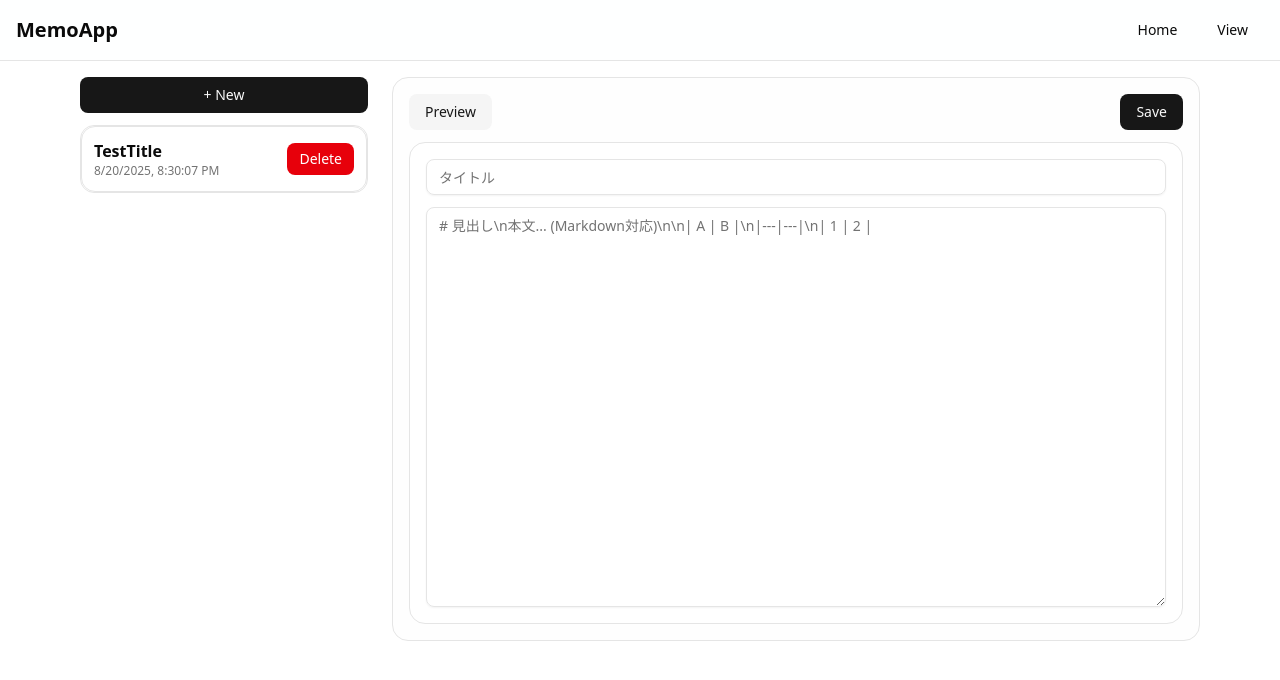
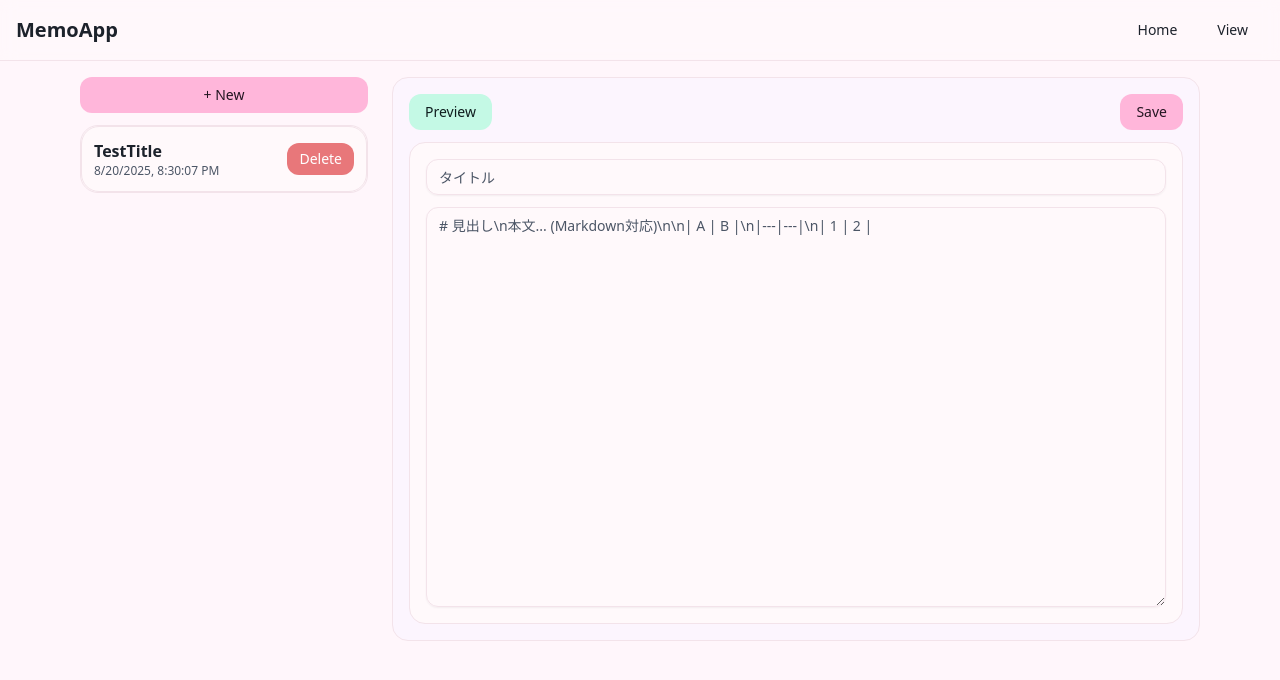
Before and after one commit to misato729/Next-MemoApp, a Next.js app: page /edit in a window 1280 px wide. Shown: the top 680 px of the page. Built offline with nearby package versions, Linux system fonts and the light colour scheme.

Commit message:
UIをいい感じにした

```diff
--- a/src/app/globals.css
+++ b/src/app/globals.css
@@ -42,72 +42,99 @@
 }
 
 :root {
-    --radius: 0.625rem;
-    --background: oklch(1 0 0);
-    --foreground: oklch(0.145 0 0);
-    --card: oklch(1 0 0);
-    --card-foreground: oklch(0.145 0 0);
-    --popover: oklch(1 0 0);
-    --popover-foreground: oklch(0.145 0 0);
-    --primary: oklch(0.205 0 0);
-    --primary-foreground: oklch(0.985 0 0);
-    --secondary: oklch(0.97 0 0);
-    --secondary-foreground: oklch(0.205 0 0);
-    --muted: oklch(0.97 0 0);
-    --muted-foreground: oklch(0.556 0 0);
-    --accent: oklch(0.97 0 0);
-    --accent-foreground: oklch(0.205 0 0);
-    --destructive: oklch(0.577 0.245 27.325);
-    --border: oklch(0.922 0 0);
-    --input: oklch(0.922 0 0);
-    --ring: oklch(0.708 0 0);
-    --chart-1: oklch(0.646 0.222 41.116);
-    --chart-2: oklch(0.6 0.118 184.704);
-    --chart-3: oklch(0.398 0.07 227.392);
-    --chart-4: oklch(0.828 0.189 84.429);
-    --chart-5: oklch(0.769 0.188 70.08);
-    --sidebar: oklch(0.985 0 0);
-    --sidebar-foreground: oklch(0.145 0 0);
-    --sidebar-primary: oklch(0.205 0 0);
-    --sidebar-primary-foreground: oklch(0.985 0 0);
-    --sidebar-accent: oklch(0.97 0 0);
-    --sidebar-accent-foreground: oklch(0.205 0 0);
-    --sidebar-border: oklch(0.922 0 0);
-    --sidebar-ring: oklch(0.708 0 0);
+    /* 角丸ちょい大きめに（ふわっと感） */
+    --radius: 0.875rem;
+    /* ------- Base ------- */
+    --background: oklch(0.985 0.015 350);
+    /* ほのかな桜ミルク */
+    --foreground: oklch(0.25 0.02 260);
+    /* やわらかチャコール */
+    --card: oklch(0.99 0.01 0);
+    /* ほぼ白 */
+    --card-foreground: var(--foreground);
+    --popover: var(--card);
+    --popover-foreground: var(--foreground);
+    /* ------- Brand / Accents ------- */
+    --primary: oklch(0.86 0.10 350);
+    /* パステルピンク */
+    --primary-foreground: oklch(0.22 0.03 330);
+    /* 濃いめプラム（可読性Up） */
+    --secondary: oklch(0.94 0.06 170);
+    /* ミント */
+    --secondary-foreground: oklch(0.22 0.02 200);
+    --accent: oklch(0.95 0.06 275);
+    /* ラベンダー */
+    --accent-foreground: oklch(0.22 0.02 280);
+    --muted: oklch(0.97 0.03 350);
+    /* うっすらピンクグレー */
+    --muted-foreground: oklch(0.45 0.03 260);
+    --destructive: oklch(0.7 0.14 20);
+    /* ふんわりコーラル */
+    --border: oklch(0.93 0.02 350);
+    --input: var(--border);
+    --ring: oklch(0.82 0.10 350);
+    /* ピンクの輪郭 */
+    /* ------- Charts（やさしい虹色） ------- */
+    --chart-1: oklch(0.82 0.14 350);
+    /* pink */
+    --chart-2: oklch(0.88 0.10 220);
+    /* sky */
+    --chart-3: oklch(0.88 0.10 170);
+    /* mint */
+    --chart-4: oklch(0.90 0.12 300);
+    /* lavender */
+    --chart-5: oklch(0.95 0.12 95);
+    /* lemon */
+    /* ------- Sidebar（薄めに） ------- */
+    --sidebar: oklch(0.985 0.015 350);
+    --sidebar-foreground: var(--foreground);
+    --sidebar-primary: var(--primary);
+    --sidebar-primary-foreground: var(--primary-foreground);
+    --sidebar-accent: var(--accent);
+    --sidebar-accent-foreground: var(--accent-foreground);
+    --sidebar-border: var(--border);
+    --sidebar-ring: var(--ring);
 }
 
 .dark {
-    --background: oklch(0.145 0 0);
-    --foreground: oklch(0.985 0 0);
-    --card: oklch(0.205 0 0);
-    --card-foreground: oklch(0.985 0 0);
-    --popover: oklch(0.205 0 0);
-    --popover-foreground: oklch(0.985 0 0);
-    --primary: oklch(0.922 0 0);
-    --primary-foreground: oklch(0.205 0 0);
-    --secondary: oklch(0.269 0 0);
-    --secondary-foreground: oklch(0.985 0 0);
-    --muted: oklch(0.269 0 0);
-    --muted-foreground: oklch(0.708 0 0);
-    --accent: oklch(0.269 0 0);
-    --accent-foreground: oklch(0.985 0 0);
-    --destructive: oklch(0.704 0.191 22.216);
-    --border: oklch(1 0 0 / 10%);
-    --input: oklch(1 0 0 / 15%);
-    --ring: oklch(0.556 0 0);
-    --chart-1: oklch(0.488 0.243 264.376);
-    --chart-2: oklch(0.696 0.17 162.48);
-    --chart-3: oklch(0.769 0.188 70.08);
-    --chart-4: oklch(0.627 0.265 303.9);
-    --chart-5: oklch(0.645 0.246 16.439);
-    --sidebar: oklch(0.205 0 0);
-    --sidebar-foreground: oklch(0.985 0 0);
-    --sidebar-primary: oklch(0.488 0.243 264.376);
-    --sidebar-primary-foreground: oklch(0.985 0 0);
-    --sidebar-accent: oklch(0.269 0 0);
-    --sidebar-accent-foreground: oklch(0.985 0 0);
-    --sidebar-border: oklch(1 0 0 / 10%);
-    --sidebar-ring: oklch(0.556 0 0);
+    /* 夜は深いすみれ＋パステル光る感じ */
+    --background: oklch(0.23 0.03 280);
+    /* すみれ紺 */
+    --foreground: oklch(0.96 0.02 260);
+    /* 明るいミルク */
+    --card: oklch(0.27 0.03 280);
+    --card-foreground: var(--foreground);
+    --popover: var(--card);
+    --popover-foreground: var(--foreground);
+    --primary: oklch(0.78 0.16 350);
+    /* 明るいピンク */
+    --primary-foreground: oklch(0.20 0.02 330);
+    --secondary: oklch(0.78 0.10 170);
+    /* ミント */
+    --secondary-foreground: oklch(0.20 0.02 200);
+    --accent: oklch(0.80 0.12 280);
+    /* ラベンダー */
+    --accent-foreground: oklch(0.18 0.02 280);
+    --muted: oklch(0.30 0.02 280);
+    --muted-foreground: oklch(0.78 0.02 260);
+    --destructive: oklch(0.72 0.16 20);
+    /* コーラル */
+    --border: oklch(0.30 0.02 280 / 55%);
+    --input: oklch(0.30 0.02 280 / 60%);
+    --ring: oklch(0.78 0.16 350);
+    --chart-1: oklch(0.75 0.18 350);
+    --chart-2: oklch(0.82 0.13 220);
+    --chart-3: oklch(0.82 0.13 170);
+    --chart-4: oklch(0.84 0.15 300);
+    --chart-5: oklch(0.90 0.14 95);
+    --sidebar: oklch(0.26 0.03 280);
+    --sidebar-foreground: var(--foreground);
+    --sidebar-primary: var(--primary);
+    --sidebar-primary-foreground: var(--primary-foreground);
+    --sidebar-accent: var(--accent);
+    --sidebar-accent-foreground: var(--accent-foreground);
+    --sidebar-border: var(--border);
+    --sidebar-ring: var(--ring);
 }
 
 @layer base {
@@ -117,6 +144,12 @@
     body {
         @apply bg-background text-foreground;
     }
+}
+
+.button,
+.card,
+.markdown-body pre {
+    box-shadow: 0 8px 20px oklch(0 0 0 / 0.06);
 }
 
 
@@ -204,21 +237,27 @@
 /* 引用 */
 
 .markdown-body blockquote {
-    border-left: 4px solid #ccc;
-    padding-left: 1rem;
-    margin: 0.5rem 0;
-    color: #666;
-    background: #f9f9f9;
+    border-left-color: oklch(0.86 0.10 350);
+    background: oklch(0.98 0.03 350);
+}
+
+.dark .markdown-body blockquote {
+    border-left-color: oklch(0.78 0.16 350);
+    background: oklch(0.28 0.03 280);
 }
 
 
 /* コード */
 
+.markdown-body code,
 .markdown-body pre {
-    background: #f5f5f5;
-    padding: 0.75rem;
-    border-radius: 6px;
-    overflow-x: auto;
+    background: oklch(0.97 0.04 280);
+    /* ほんのりラベンダー */
+}
+
+.dark .markdown-body code,
+.dark .markdown-body pre {
+    background: oklch(0.32 0.04 280);
 }
 
 .markdown-body code {
@@ -232,12 +271,11 @@
 /* リンク */
 
 .markdown-body a {
-    color: #3b82f6;
-    text-decoration: underline;
+    color: oklch(0.62 0.16 350);
 }
 
 .markdown-body a:hover {
-    color: #2563eb;
+    color: oklch(0.56 0.18 350);
 }
 
 
```
